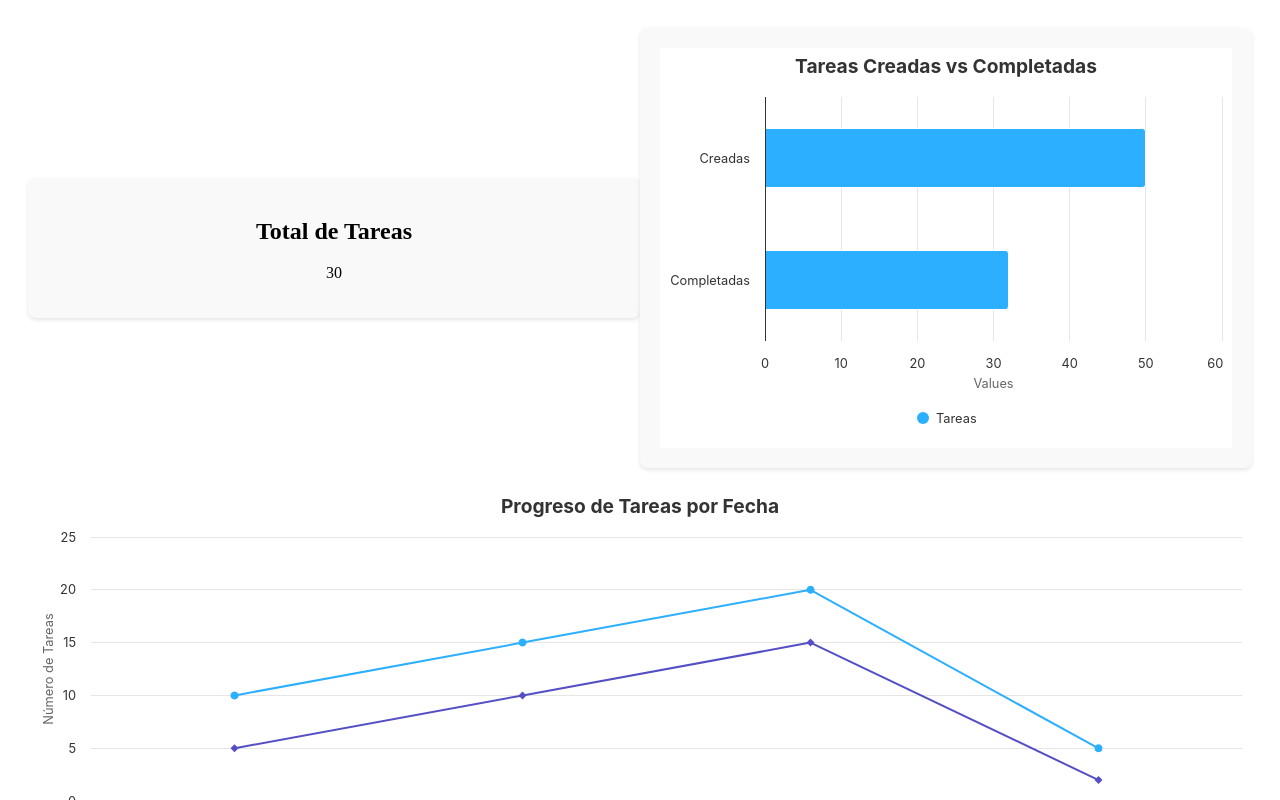
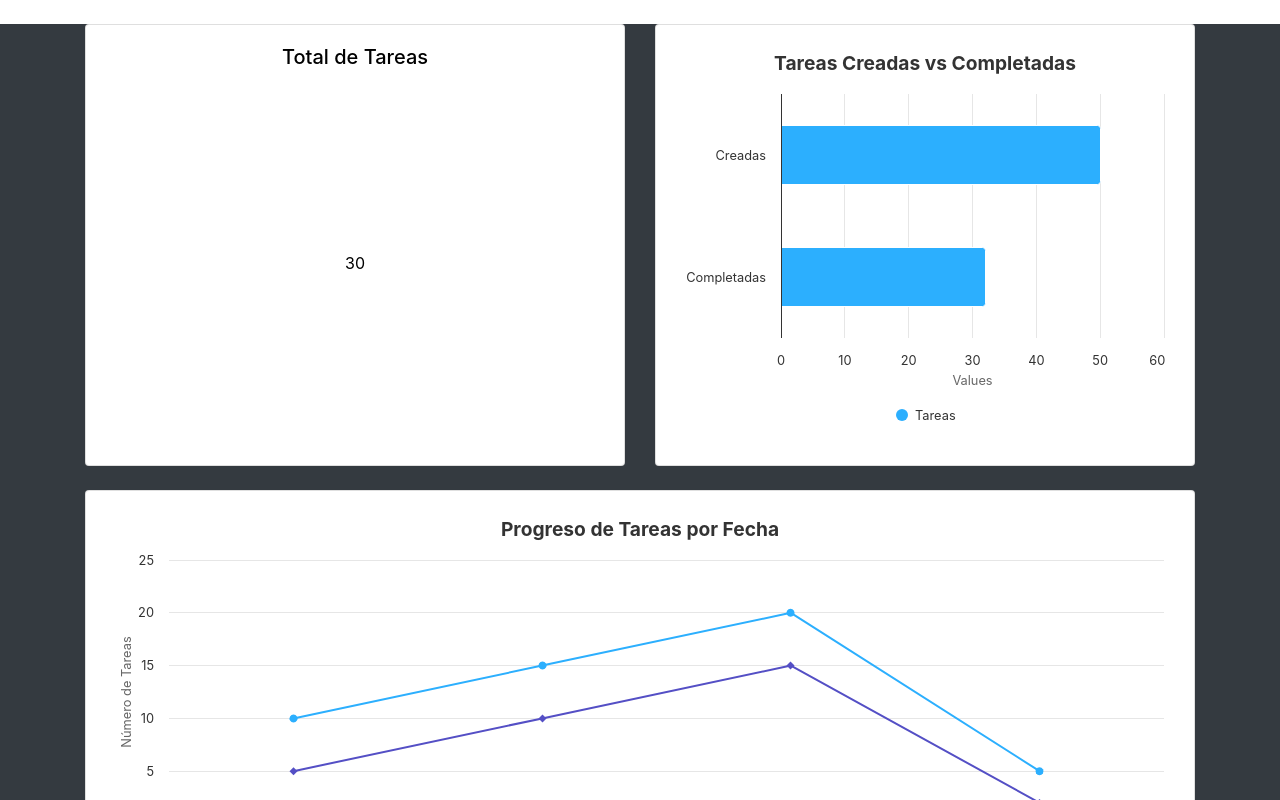
Before and after one commit to grzlz/todo-front, a SvelteKit app: page /analytics in a window 1280 px wide. Shown: the top 800 px of the page. Built offline with nearby package versions, Linux system fonts and the light colour scheme.

Commit message:
Add bootstrap and card grid for graphs in analytics module

```diff
--- a/package.json
+++ b/package.json
@@ -27,6 +27,7 @@
 	"dependencies": {
 		"apexcharts": "^4.1.0",
 		"bcryptjs": "^2.4.3",
+		"bootstrap": "^5.3.3",
 		"chart.js": "^4.4.0",
 		"d3": "^7.9.0",
 		"highcharts": "^12.0.1",
--- a/src/app.html
+++ b/src/app.html
@@ -4,9 +4,15 @@
 		<meta charset="utf-8" />
 		<link rel="icon" href="%sveltekit.assets%/favicon.png" />
 		<meta name="viewport" content="width=device-width, initial-scale=1" />
+		<!-- Bootstrap CSS -->
+		<link href="https://stackpath.bootstrapcdn.com/bootstrap/4.5.2/css/bootstrap.min.css" rel="stylesheet">
 		%sveltekit.head%
 	</head>
 	<body data-sveltekit-preload-data="hover">
 		<div style="display: contents">%sveltekit.body%</div>
+		<!-- Bootstrap JS and dependencies -->
+		<script src="https://code.jquery.com/jquery-3.5.1.slim.min.js"></script>
+		<script src="https://cdn.jsdelivr.net/npm/@popperjs/core@2.9.2/dist/umd/popper.min.js"></script>
+		<script src="https://stackpath.bootstrapcdn.com/bootstrap/4.5.2/js/bootstrap.min.js"></script>
 	</body>
 </html>
--- a/src/routes/analytics/+page.svelte
+++ b/src/routes/analytics/+page.svelte
@@ -2,7 +2,7 @@
   import { onMount } from 'svelte';
   import Highcharts from 'highcharts';
 
-    // Mock data
+  // Datos de ejemplo
   let totalTasks = 30;
   let tasksData = [
     { date: '2024-11-01', created: 10, completed: 5 },
@@ -11,12 +11,12 @@
     { date: '2024-11-04', created: 5, completed: 2 }
   ];
 
-    // Extract data for charts
+  // Extraer datos para las gráficas
   let categories = tasksData.map(task => task.date);
   let createdData = tasksData.map(task => task.created);
   let completedData = tasksData.map(task => task.completed);
 
-    // Chart configuration
+  // Configuración de las gráficas
   let barChartOptions = {
     chart: { type: 'bar' },
     title: { text: 'Tareas Creadas vs Completadas' },
@@ -45,49 +45,78 @@
     credits: { enabled: false }
   };
 
-    // Mount charts
+  // Montar las gráficas al cargar el componente
   onMount(() => {
     Highcharts.chart('bar-chart', barChartOptions);
     Highcharts.chart('line-chart', lineChartOptions);
   });
 </script>
 
+<body>
+
+  <!-- Layout con Bootstrap -->
+  <div class="container mt-3 my-4">
+  <div class="row  mb-4 ">
+    <!-- Card con el total de tareas -->
+    <div class="col-md-6 d-flex align-items-stretch">
+      <div class="card text-center w-100">
+        <div class="card-body center-content">
+          <h5 class="card-title">Total de Tareas</h5>
+          <p class="card-text fs-1  align-self-center">{totalTasks}</p>
+        </div>
+      </div>
+    </div>
+
+    <!-- Card con la gráfica de barras -->
+    <div class="col-md-6 d-flex align-items-stretch">
+      <div class="card w-100">
+        <div class="card-body">
+          <div id="bar-chart" style="width: 100%; height: 400px;"></div>
+        </div>
+      </div>
+    </div>
+  </div>
+
+  <!-- Card con la gráfica de líneas a lo ancho -->
+  <div class="row">
+    <div class="col-12">
+      <div class="card">
+        <div class="card-body">
+          <div id="line-chart" style="width: 100%; height: 400px;"></div>
+        </div>
+      </div>
+    </div>
+  </div>
+</div>
+</body>
+
+
 <style>
-    .container {
+  body {
+    background-color: #343a40; /* Gris oscuro */
+    margin: 0;
+    color: #ffffff;
+  }
+
+  .card {
+    background-color: #ffffff;
+    color: #000000;
+  }
+
+  .card-body.center-content {
     display: flex;
     flex-direction: column;
-      gap: 20px;
-      padding: 20px;
+    align-items: center;
+    justify-content: center;
+    height: 100%;
   }
-    .panels {
-      display: flex;
-      justify-content: space-between;
-      align-items: center;
+
+  .card-text.fs-1 {
+    margin-top: auto;
+    margin-bottom: auto;
   }
-    .panel {
-      width: 48%;
-      text-align: center;
-      background-color: #f9f9f9;
-      padding: 20px;
-      border-radius: 8px;
-      box-shadow: 0 2px 4px rgba(0, 0, 0, 0.1);
-    }
-    #line-chart {
-      width: 100%;
-      height: 400px;
+
+  .container {
+    margin-top: 2rem; /* Agregar margen superior */
   }
 </style>
-
-  <div class="container">
-    <!-- Top Panels -->
-    <div class="panels">
-      <div class="panel">
-        <h2>Total de Tareas</h2>
-        <p>{totalTasks}</p>
-      </div>
-      <div class="panel" id="bar-chart"></div>
-    </div>
-
-    <!-- Full-width Chart -->
-    <div id="line-chart"></div>
-  </div>
```
Also changed, not shown: src/routes/test/+page.svelte (added, +34 -0 lines), 1 other file (tests, documents, lock files or other folders). Lines whose indentation alone changed are shown as unchanged.
